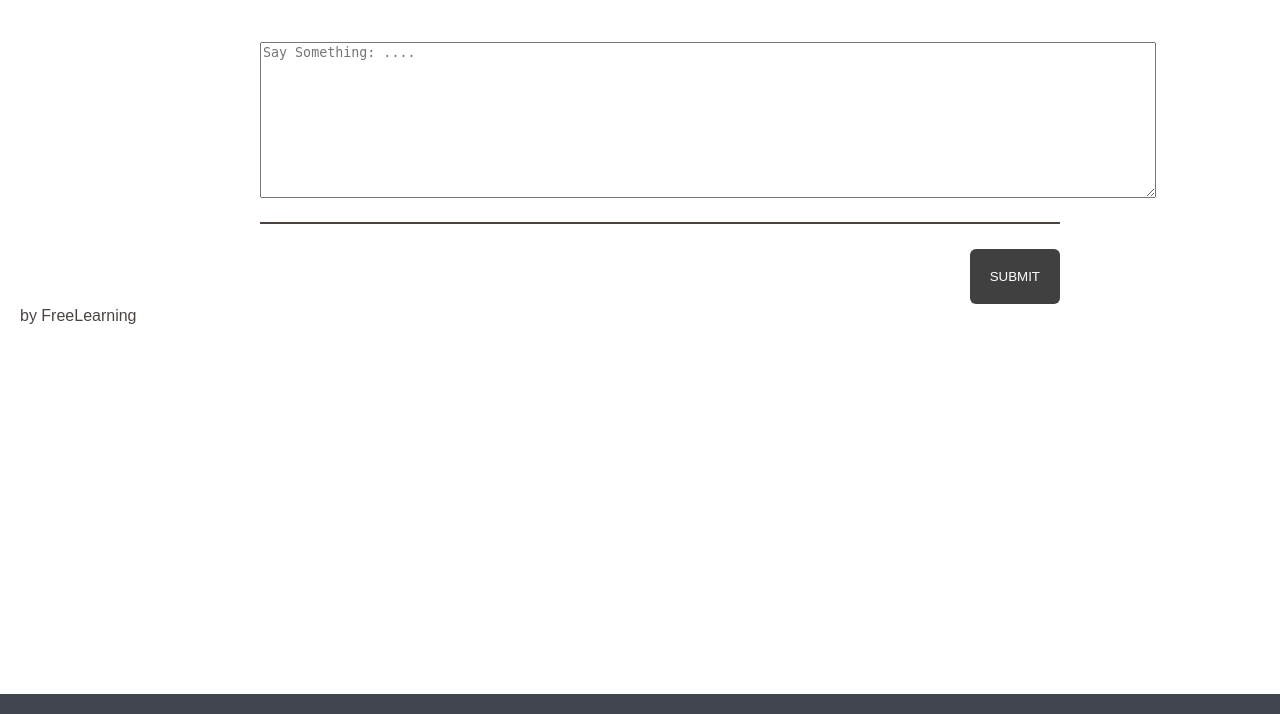
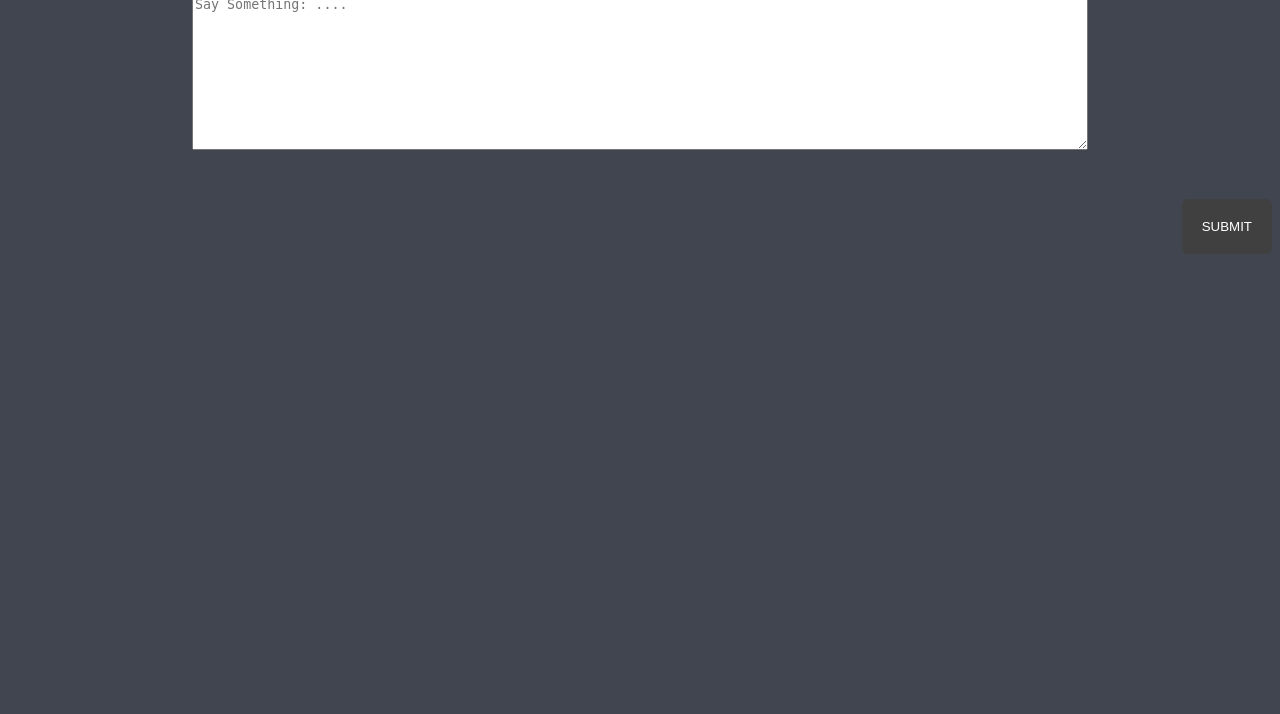
Before and after one commit to ANG13T/Sentiment-Analyzer, a Flask app: page / in a window 1280 px wide. Shown: the part 86-800 px from the top of the page. Run offline with Flask 2, Linux system fonts and the light colour scheme; parts of the project's set-up code (start-up, migrations or seed data) failed here and were passed over.

Commit message:
formatted html

```diff
--- a/app.py
+++ b/app.py
@@ -2,29 +2,24 @@
 from sklearn.feature_extraction.text import TfidfVectorizer
 from sklearn.metrics.pairwise import cosine_similarity
 from vaderSentiment.vaderSentiment import SentimentIntensityAnalyzer
-from nltk.corpus import stopwords
+# from nltk.corpus import stopwords
 
-nltk.download('stopwords')
-
-set(stopwords.words('english'))
+# set(stopwords.words('english'))
 app = Flask(__name__)
 
 @app.route('/')
 def my_form():
     return render_template('form.html')
 
-@app.route('/', methods=['POST'])
-def my_form_post():
-    stop_words = stopwords.words('english')
-    text1 = request.form['text1'].lower()
+# @app.route('/', methods=['POST'])
+# def my_form_post():
+#     stop_words = stopwords.words('english')
+#     text1 = request.form['text1'].lower()
 
-    processed_doc1 = ' '.join([word for word in text1.split() if word not in stop_words])
+#     processed_doc1 = ' '.join([word for word in text1.split() if word not in stop_words])
 
-    sa = SentimentIntensityAnalyzer()
-    dd = sa.polarity_scores(text=processed_doc1)
-    compound = round((1 + dd['compound'])/2, 2)
+#     sa = SentimentIntensityAnalyzer()
+#     dd = sa.polarity_scores(text=processed_doc1)
+#     compound = round((1 + dd['compound'])/2, 2)
 
-    return render_template('form.html', final=compound, text1=text1)
-
-if __name__ == "__main__":
-    app.run(debug=True, host="127.0.0.1", port=5002, threaded=True)
+#     return render_template('form.html', final=compound, text1=text1)
--- a/static/style.css
+++ b/static/style.css
@@ -3,35 +3,14 @@
 }
 
 body {
-	font: 100% Arial, Helvetica, sans-serif;
-	line-height: 1.5;
-	position: relative;
-	background: #fff;
-	color: rgb(76, 67, 65);
-	font-weight:normal;
-	font-style:normal;
-
-    width: 1280px;
-	margin: 20 auto;
-    padding: 20px;
+	text-align: center;
 }
 
 
-form, div{
-	border-bottom: 2px solid rgb(76, 67, 65);
-	margin-bottom: 5em;
-    margin-left: auto;
-    margin-right: auto;
-    width: 50em
+.form{
+    margin: auto;
 }
 
-h1 {
-	font-family: Georgia, Times, "Times New Roman", serif;
-	font-size: 1.8em;
-	border-bottom: 2px solid rgb(76, 67, 65);
-	margin-bottom: 1.5em;
-	background: url(../_images/icon_sprites_50.png) no-repeat
-}
 
 .example_a {
     border: none;
--- a/templates/form.html
+++ b/templates/form.html
@@ -1,14 +1,17 @@
-<html>
+<!DOCTYPE html>
+<html lang="en">
 <head>
-        <title>{{ title }} Sentiment Analysis</title>
+    <meta charset="UTF-8">
+    <meta name="viewport" content="width=device-width, initial-scale=1.0">
+    <title>Sentiment Analyzer</title>
     <link rel="stylesheet" type="text/css" href="{{ url_for('static', filename='style.css') }}">
 </head>
 <body>
     <h1>Welcome To Sentiment Analyzer</h1>
-        <form method="POST">
+    <form method="POST" class="form">
         <textarea name="text1" placeholder="Say Something: ...." rows="10" cols="109"></textarea><br><br>
 
-            <input class="example_a" type="submit">
+        <button class="example_a" type="submit">Submit</button>
     </form>
     {% if final %}
     <div>
@@ -17,6 +20,5 @@
         <p></p>
         {% endif %}
     </div>
-        <span>by FreeLearning</span>
 </body>
 </html>
```
Lines whose indentation alone changed are shown as unchanged.
